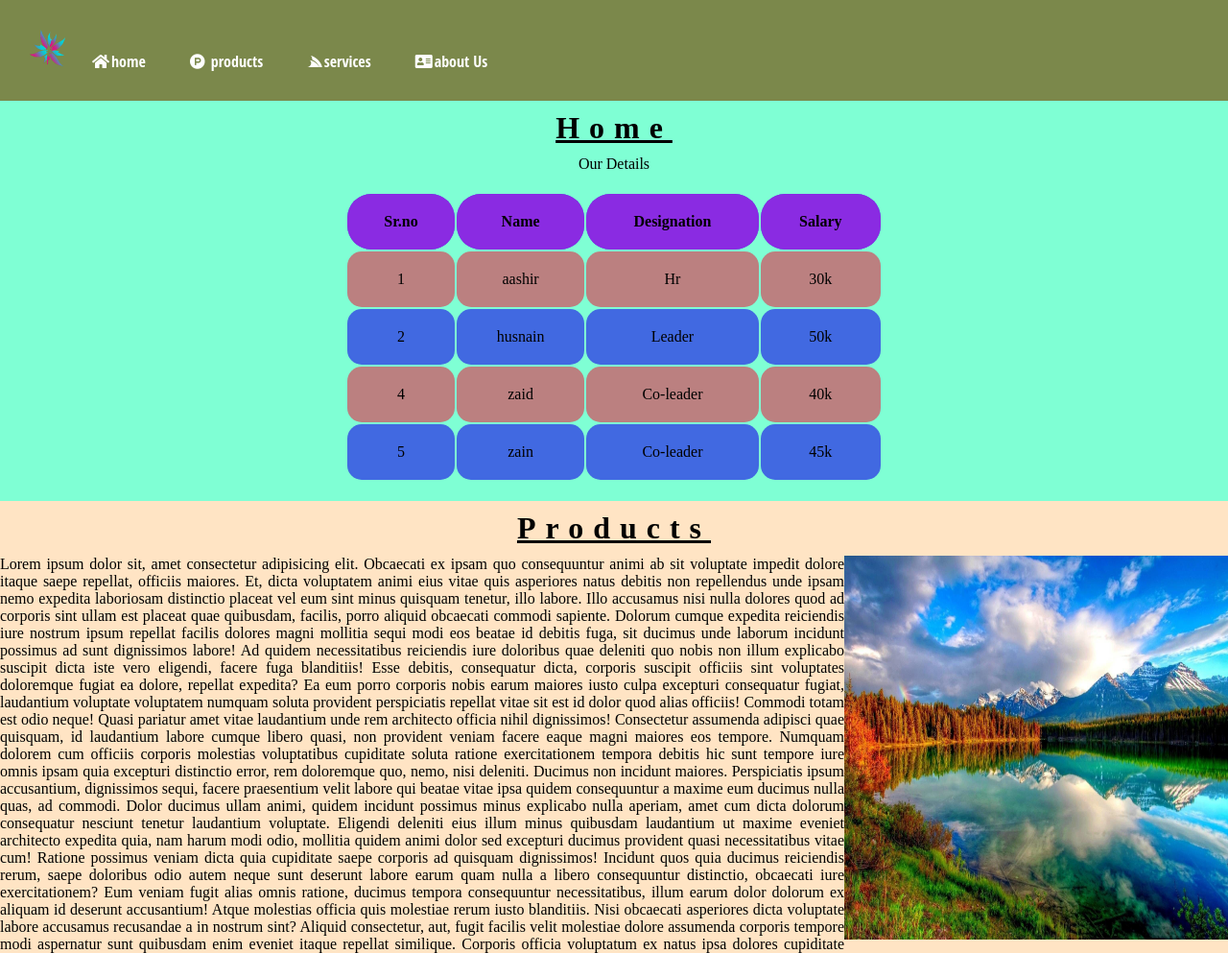
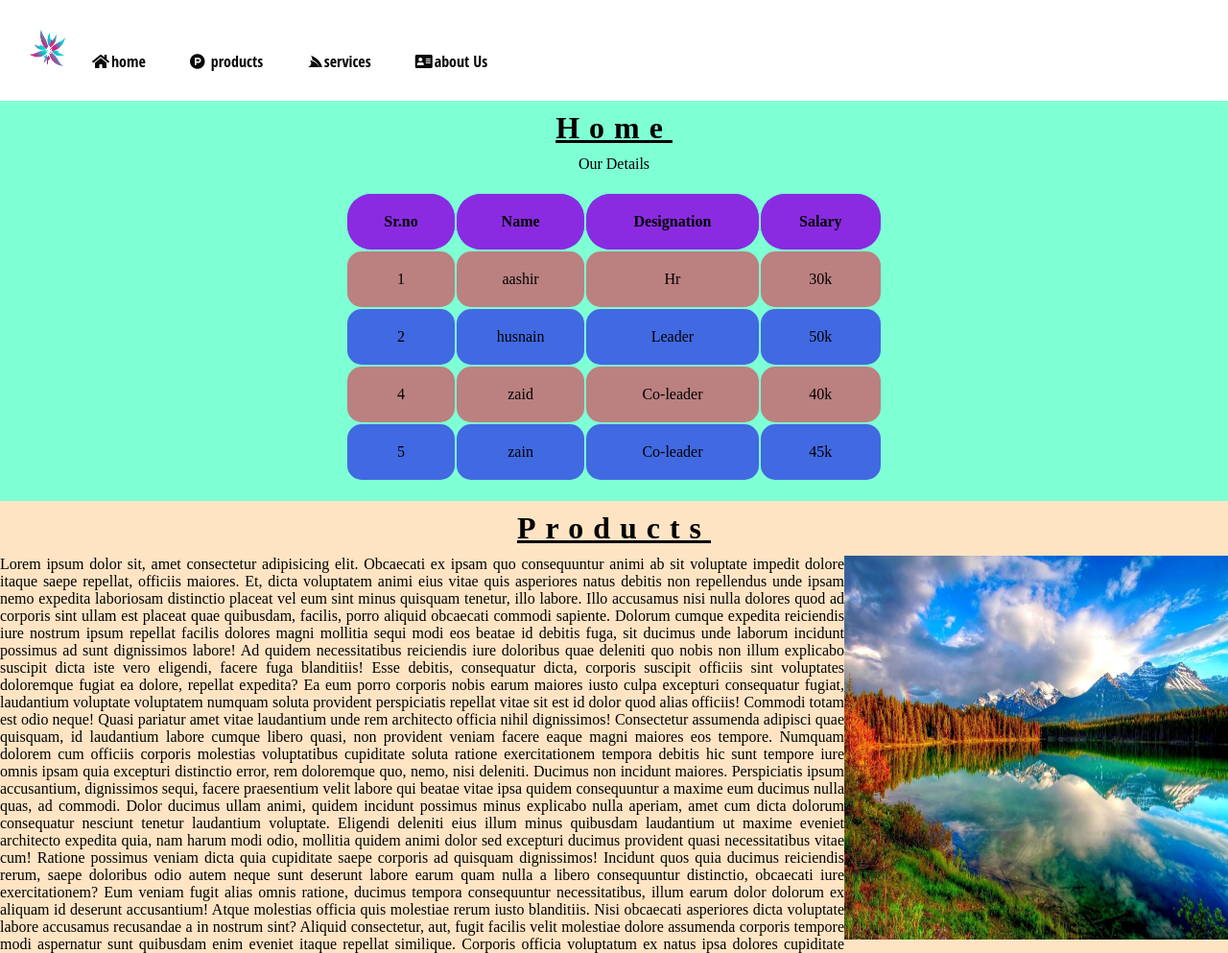
Before and after one commit to HusnainK721/My-HTML-Practice, a plain HTML site: page webdesign/index.html in a window 1280 px wide. Shown: the top 993 px of the page at 96% size. Drawn offline with Linux system fonts and the light colour scheme; a web font is replaced by a local one.

Commit message:
Update index.html

```diff
--- a/webdesign/index.html
+++ b/webdesign/index.html
@@ -13,13 +13,14 @@
         margin: 0%;
     }
     nav{
-        background-color: rgb(123, 136, 75);
-        color: rgb(255, 255, 255);
+        background-color:rgba(red, green, blue, alpha);
         padding: 30px;
+        position: sticky;
+        top: 0%;
     }
     a{
         padding: 20px;
-        color: white;
+        color: rgb(8, 8, 8);
         font-family: 'Open Sans Condensed', sans-serif;
         text-decoration: none;
     }
@@ -97,7 +98,7 @@ th{
         text-align: center;
     }
     a:hover{
-        background-color:white;
+        box-shadow: 0  10px;
         color: black;
         border-radius: 20px;
     }
@@ -126,10 +127,10 @@ th{
 <body>
         <nav>
             <img src="../webdesign/src/logo.png" alt="" width="40px" height="40px">
-            <a href="products"><i class="fas fa-home"></i>home</a>
-            <a href="div2"><i class="fab fa-product-hunt"></i> products</a>
-            <a href="div3"><i class="fab fa-servicestack"></i>services</a>
-            <a href=""><i class="fas fa-address-card"></i>about Us</a>
+            <a href=""><i class="fas fa-home"></i>home</a>
+            <a href="#products"><i class="fab fa-product-hunt"></i> products</a>
+            <a href="#services"><i class="fab fa-servicestack"></i>services</a>
+            <a href="#about"><i class="fas fa-address-card"></i>about Us</a>
         </nav>
         <div class="div1">
         <h1>Home</h1>
@@ -176,7 +177,7 @@ th{
 
 
     </div>
-    <div class="div3">
+    <div class="div3" id="services">
         <h1 class="head2">Services</h1>
         <marquee behavior="alternate" direction="" scrollamount="20px" >
             <div class="div4">
@@ -205,7 +206,7 @@ th{
     </div>
         </marquee>
     </div>
-    <footer>
+    <footer id="about">
         Copyright &copy;<br>
         <b>Developed By</b><br>
          <u>Ammu Creation</u>
```
